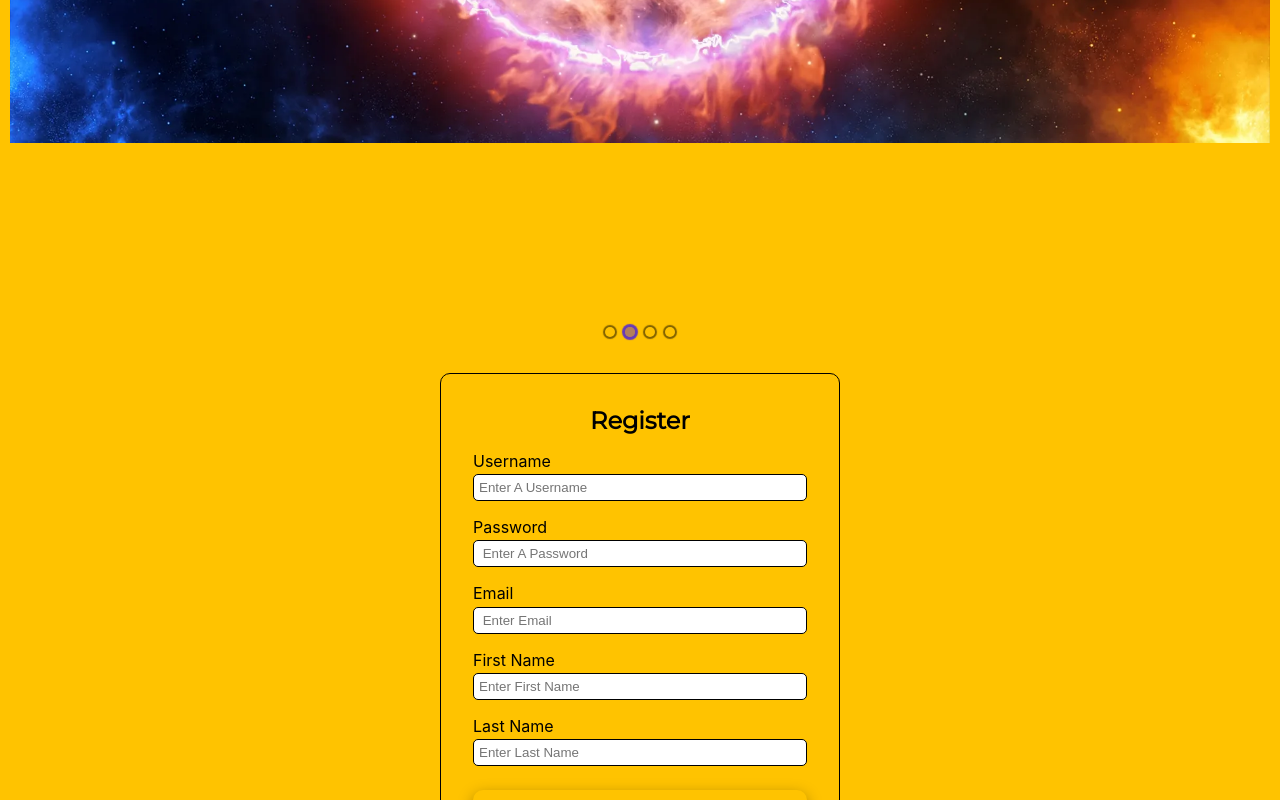
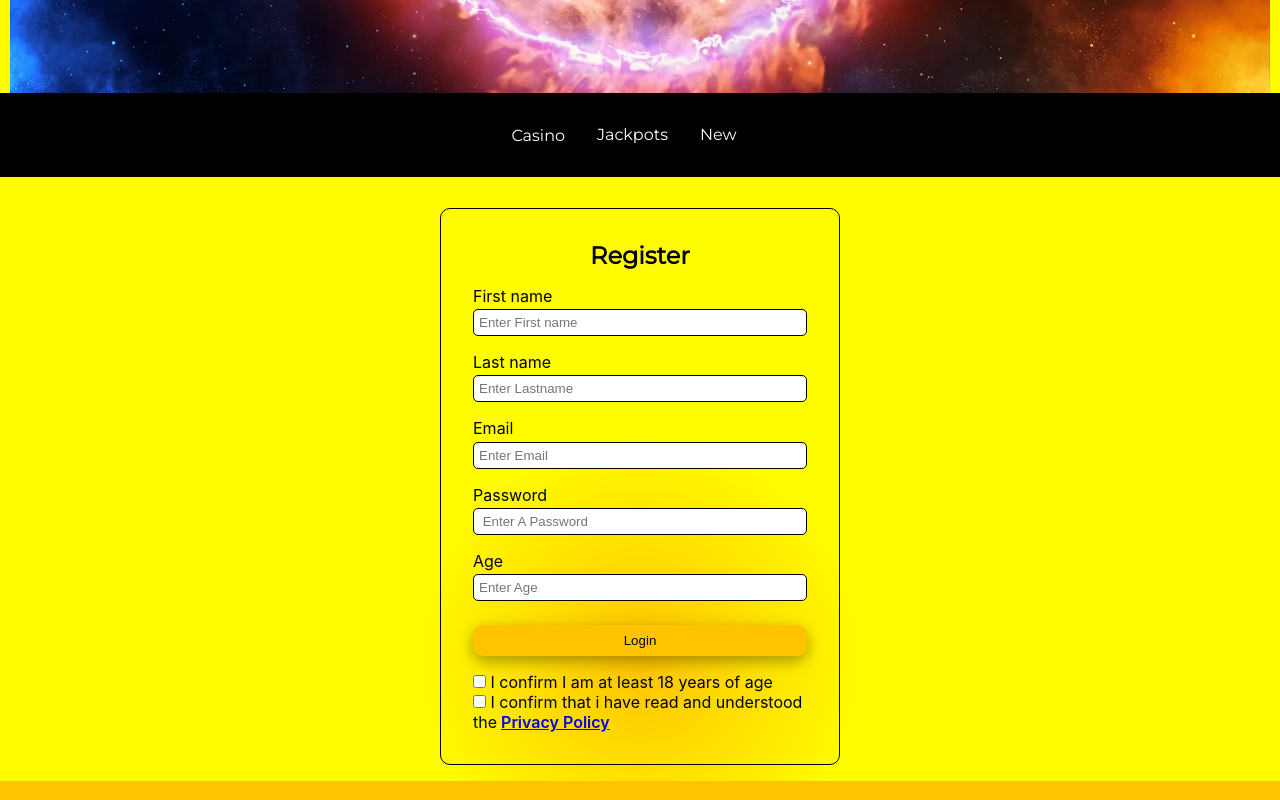
Before and after one commit to malmbergtim/CasinoProject, a React (Create React App) app: page /register in a window 1280 px wide. Shown: the part 540-1340 px from the top of the page. Built offline with nearby package versions, Linux system fonts and the light colour scheme.

Commit message:
added non finished sorting component and register page functionality to api

```diff
--- a/package.json
+++ b/package.json
@@ -12,6 +12,7 @@
     "@types/react-dom": "^17.0.11",
     "@types/react-image-gallery": "^1.0.5",
     "@types/styled-components": "^5.1.21",
+    "axios": "^0.26.0",
     "react": "^17.0.2",
     "react-dom": "^17.0.2",
     "react-elastic-carousel": "^0.11.5",
@@ -23,7 +24,7 @@
     "web-vitals": "^2.1.4"
   },
   "scripts": {
-    "start": "react-scripts start",
+    "start": " PORT=4200 react-scripts start",
     "build": "react-scripts build",
     "test": "react-scripts test",
     "eject": "react-scripts eject"
--- a/src/Views/Account.tsx
+++ b/src/Views/Account.tsx
@@ -6,10 +6,9 @@ const Account = () => {
   return (
     <>
       <h1>Account</h1>
-      <p>Username: {context?.user?.username}</p>
-      <p>First name: {context?.user?.first}</p>
-      <p>Last name: {context?.user?.last}</p>
       <p>Email: {context?.user?.email}</p>
+      <p>First name: {context?.user?.firstName}</p>
+      <p>Last name: {context?.user?.lastName}</p>
     </>
   );
 };
--- a/src/Views/Games.tsx
+++ b/src/Views/Games.tsx
@@ -20,7 +20,7 @@ const Games = () => {
 
   return (
     <>
-      <h1>All Games</h1>
+      <h1 id="top">All Games</h1>
       <GridView>
         {games?.data.games[0].casino.edges.map((game) => {
           return (
--- a/src/Views/Home.tsx
+++ b/src/Views/Home.tsx
@@ -2,6 +2,7 @@ import styled from "styled-components";
 import useFetch from "../Hooks/UseFetch";
 import Card from "../components/Card";
 import CarouselComponent from "../components/CarouselComponent";
+import SortComponent from "../components/SortComponent";
 const GridView = styled.div`
   display: grid;
   grid-template-columns: repeat(auto-fit, minmax(200px, 1fr));
--- a/src/Views/Layout.tsx
+++ b/src/Views/Layout.tsx
@@ -3,6 +3,7 @@ import styled from "styled-components";
 import { Outlet } from "react-router-dom";
 import Footer from "../components/Footer";
 import CarouselComponent from "../components/CarouselComponent";
+import SortComponent from "../components/SortComponent";
 
 const Wrapper = styled.section`
   padding: 2em;
@@ -29,6 +30,7 @@ const Layout = () => {
       <div style={{ width: "100%" }}>
         <CarouselComponent></CarouselComponent>
       </div>
+      <SortComponent />
       <Container>
         <Outlet />
       </Container>
--- a/src/Views/Login.tsx
+++ b/src/Views/Login.tsx
@@ -1,6 +1,7 @@
 import { BlockList } from "net";
 import styled from "styled-components";
 import { useContext } from "react";
+import { userContext } from "../context /UserContext";
 
 const FlexContainer = styled.section`
   display: flex;
@@ -45,7 +46,30 @@ const Button = styled.button`
 `;
 
 const Login = () => {
-  const handleLogin = () => {};
+  const context = useContext(userContext);
+  const handleSubmit = async (e: React.FormEvent) => {
+    console.log(e);
+    e.preventDefault();
+    const user = context?.user;
+    const result = await fetch(
+      "https://leovegasapi.lm.r.appspot.com/api/user/login",
+      {
+        method: "POST",
+        body: JSON.stringify(user),
+        headers: {
+          "Content-Type": "application/json;charset=UTF-8",
+        },
+      }
+    );
+  };
+
+  const handleInput = (e: React.ChangeEvent<HTMLInputElement>) => {
+    context?.setRegisterUser({
+      ...context.user!,
+      [e.target.name]: e.target.value,
+    });
+    console.log(context?.user);
+  };
   return (
     <>
       <FlexContainer>
@@ -59,16 +83,24 @@ const Login = () => {
           >
             Login
           </h2>
-          <Form>
-            <label style={{ marginTop: "1rem" }}>Username</label>
-            <Input type="text" placeholder="Enter Username" />
-            <label style={{ marginTop: "1rem" }} placeholder="Username">
+          <Form onSubmit={handleSubmit}>
+            <label style={{ marginTop: "1rem" }}>Email</label>
+            <Input
+              type="text"
+              placeholder=" Enter Email"
+              name="email"
+              onChange={handleInput}
+            />
+            <label style={{ marginTop: "1rem" }} placeholder="Password">
               Password
             </label>
-            <Input type="text" placeholder=" Enter Password" />
-            <Button type="submit" onClick={handleLogin}>
-              Login
-            </Button>
+            <Input
+              placeholder=" Enter Password"
+              onChange={handleInput}
+              type="password"
+              name="password"
+            />
+            <Button type="submit">Login</Button>
           </Form>
         </Container>
       </FlexContainer>
--- a/src/Views/Register.tsx
+++ b/src/Views/Register.tsx
@@ -6,6 +6,8 @@ import PrivacyPolicy from "../components/PrivacyPolicy";
 import { useContext } from "react";
 import { userContext } from "../context /UserContext";
 import { useNavigate } from "react-router-dom";
+import { json } from "node:stream/consumers";
+import axios from "axios";
 
 const FlexContainer = styled.section`
   display: flex;
@@ -65,16 +67,30 @@ const Register = () => {
   const toggleModal = () => setModalState(!isModalOpen);
   const context = useContext(userContext);
   const navigate = useNavigate();
-  const handleLogin = () => {
-    context?.setLoggedIn(true);
+
+  const handleInput = (e: React.ChangeEvent<HTMLInputElement>) => {
     context?.setRegisterUser({
-      username: "Janne67",
-      password: "password123",
-      email: "janne@hotmail.com",
-      first: "janne",
-      last: "Örjansson",
+      ...context.user!,
+      [e.target.name]: e.target.value,
     });
-    navigate("/account");
+    console.log(context?.user);
+  };
+
+  const handleSubmit = async (e: React.FormEvent) => {
+    console.log(e);
+    e.preventDefault();
+    const user = context?.user;
+    const result = await fetch(
+      "https://leovegasapi.lm.r.appspot.com/api/user/addUser",
+      {
+        method: "POST",
+        body: JSON.stringify(user),
+        headers: {
+          "Content-Type": "application/json;charset=UTF-8",
+        },
+      }
+    );
+    navigate(`/account`);
   };
 
   return (
@@ -96,18 +112,45 @@ const Register = () => {
           >
             Register
           </h2>
-          <Form>
-            <label style={{ marginTop: "1rem" }}>Username</label>
-            <Input type="text" placeholder="Enter A Username" />
+          <Form onSubmit={handleSubmit}>
+            <label style={{ marginTop: "1rem" }}>First name</label>
+            <Input
+              type="text"
+              placeholder="Enter First name"
+              name="firstName"
+              onChange={handleInput}
+            />
+            <label style={{ marginTop: "1rem" }}>Last name</label>
+            <Input
+              type="text"
+              placeholder="Enter Lastname"
+              name="lastName"
+              onChange={handleInput}
+            />
+
+            <label style={{ marginTop: "1rem" }}>Email</label>
+            <Input
+              type="text"
+              placeholder="Enter Email"
+              name="email"
+              onChange={handleInput}
+            />
             <label style={{ marginTop: "1rem" }}>Password</label>
-            <Input type="text" placeholder=" Enter A Password" />
-            <label style={{ marginTop: "1rem" }}>Email</label>
-            <Input type="text" placeholder=" Enter Email" />
-            <label style={{ marginTop: "1rem" }}>First Name</label>
-            <Input type="text" placeholder="Enter First Name" />
-            <label style={{ marginTop: "1rem" }}>Last Name</label>
-            <Input type="text" placeholder="Enter Last Name" />
-            <Button onClick={handleLogin}>Login</Button>
+            <Input
+              type="password"
+              placeholder=" Enter A Password"
+              name="password"
+              onChange={handleInput}
+            />
+            <label style={{ marginTop: "1rem" }}>Age</label>
+            <Input
+              type="number"
+              placeholder="Enter Age"
+              name="age"
+              onChange={handleInput}
+            />
+
+            <Button type="submit">Login</Button>
             <CheckBoxContainer>
               <CheckBoxItem>
                 <Checkbox type="checkbox"></Checkbox>
--- a/src/components/CarouselStyling.css
+++ b/src/components/CarouselStyling.css
@@ -6,3 +6,11 @@
 .rec.rec-carousel-wrapper {
   width: 100%;
 }
+
+.rec.rec-carousel-item {
+  margin-bottom: 0;
+  height: 550px;
+}
+.rec.rec-pagination {
+  position: absolute;
+}
--- /dev/null
+++ b/src/components/SortComponent.tsx
@@ -0,0 +1,42 @@
+import styled from "styled-components";
+import { Link } from "react-router-dom";
+import CSS from "csstype";
+
+const SortComponent = () => {
+  const SortNav = styled.section`
+    padding: 2em;
+    background: black;
+    display: flex;
+    justify-content: center;
+    color: white;
+  `;
+
+  const LinkStyle: CSS.Properties = {
+    color: "white",
+    cursor: "pointer",
+    textDecoration: "none",
+    marginRight: "2rem",
+    fontSize: "1rem",
+    fontFamily: "Montserrat",
+  };
+
+  return (
+    <>
+      <SortNav>
+        <div>
+          <Link to="#top" style={LinkStyle}>
+            Casino{" "}
+          </Link>
+        </div>
+        <Link to="top" style={LinkStyle}>
+          Jackpots
+        </Link>
+        <Link to="top" style={LinkStyle}>
+          New
+        </Link>
+      </SortNav>
+    </>
+  );
+};
+
+export default SortComponent;
--- a/src/context /UserContext.tsx
+++ b/src/context /UserContext.tsx
@@ -1,11 +1,11 @@
 import { createContext, ReactNode, useState } from "react";
 
 export type userCredentials = {
-  username: string;
   password: string;
   email: string;
-  first: string;
-  last: string;
+  firstName: string;
+  lastName: string;
+  age: number;
 };
 
 type userContextType = {
--- a/src/index.css
+++ b/src/index.css
@@ -12,7 +12,11 @@ body {
   -webkit-font-smoothing: antialiased;
   -moz-osx-font-smoothing: grayscale;
   height: 100vh;
-  background-color: #ffc300;
+  background: radial-gradient(
+    circle,
+    rgba(255, 195, 0, 1) 0%,
+    rgba(255, 252, 0, 1) 30%
+  );
   overflow-x: hidden;
 }
 
```
Also changed, not shown: 1 other file (tests, documents, lock files or other folders).
